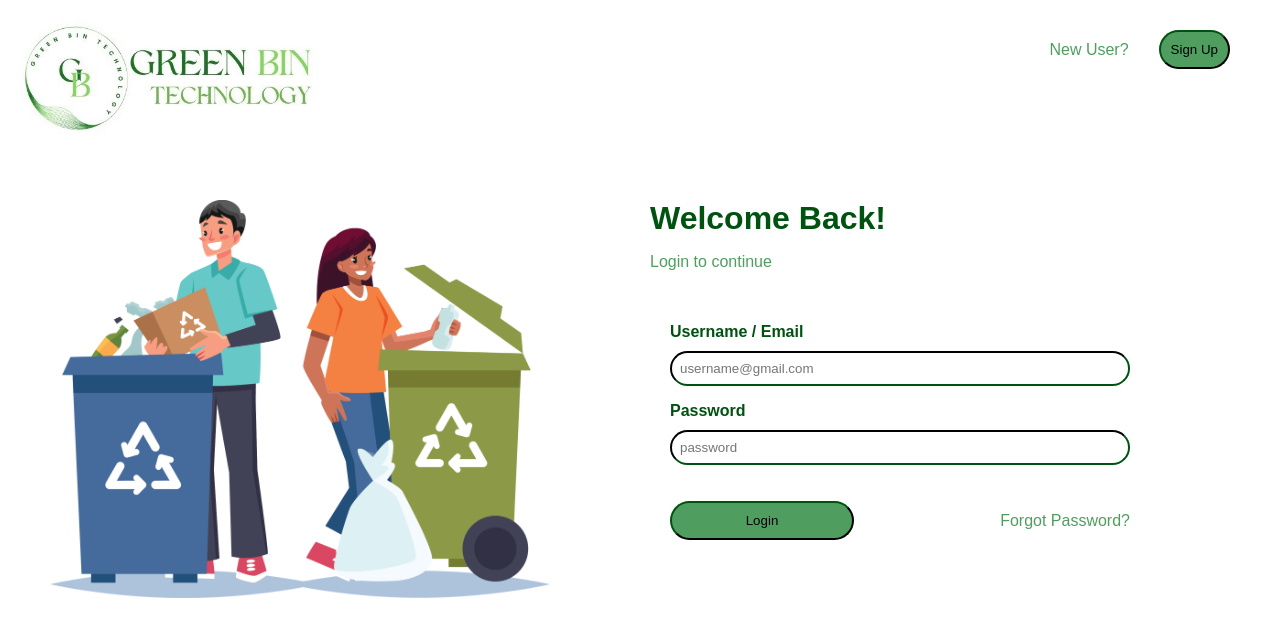
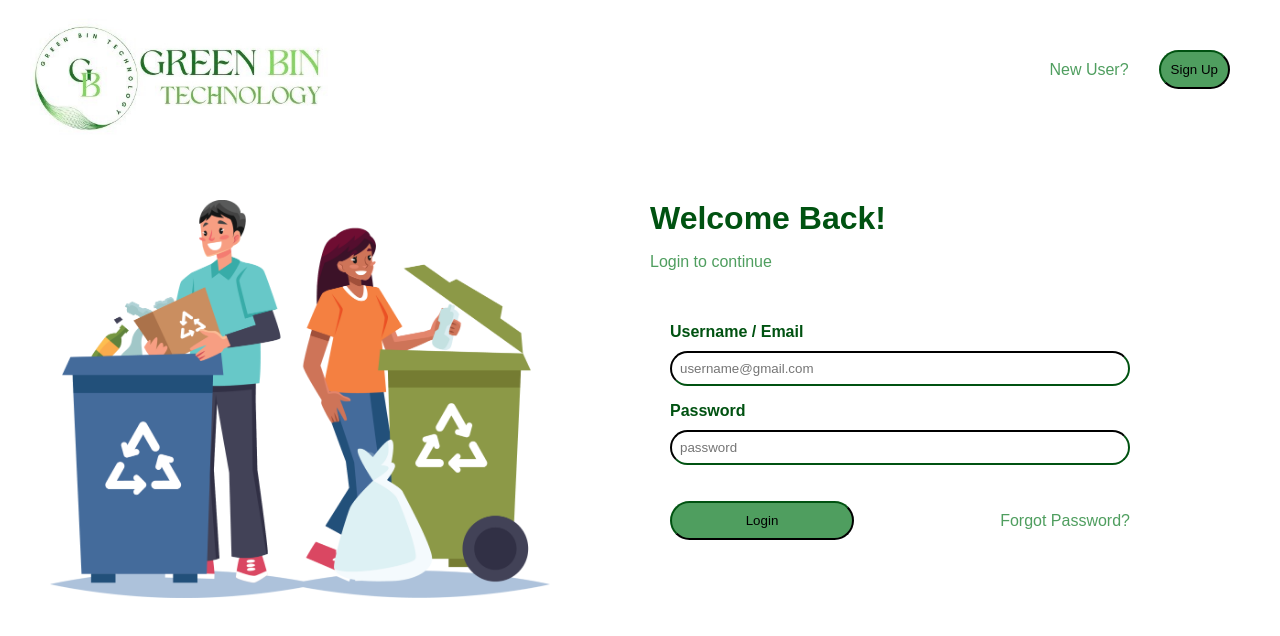
Before and after one commit to cepdnaclk/e19-3yp-Smart-Waste-Management-System, a React (Create React App) app in the folder web-app/frontend/: page /login in a window 1280 px wide. Shown: the top 636 px of the page. Built offline with nearby package versions, Linux system fonts and the light colour scheme.

Commit message:
Updated login page

```diff
--- a/web-app/frontend/src/components/Log in/Logo.jsx
+++ b/web-app/frontend/src/components/Log in/Logo.jsx
@@ -20,7 +20,7 @@ const styles = {
   logo: {
     position: "absolute",
     top: "0px",
-    left: "20px",
+    left: "30px",
   },
 };
 
--- a/web-app/frontend/src/components/Log in/SignIn.jsx
+++ b/web-app/frontend/src/components/Log in/SignIn.jsx
@@ -22,6 +22,7 @@ const style = {
         top: '10px',
         right: '10px',
         marginRight: '40px',
+        marginTop: '20px',
     },
     button: {
         width: '100%',
```
